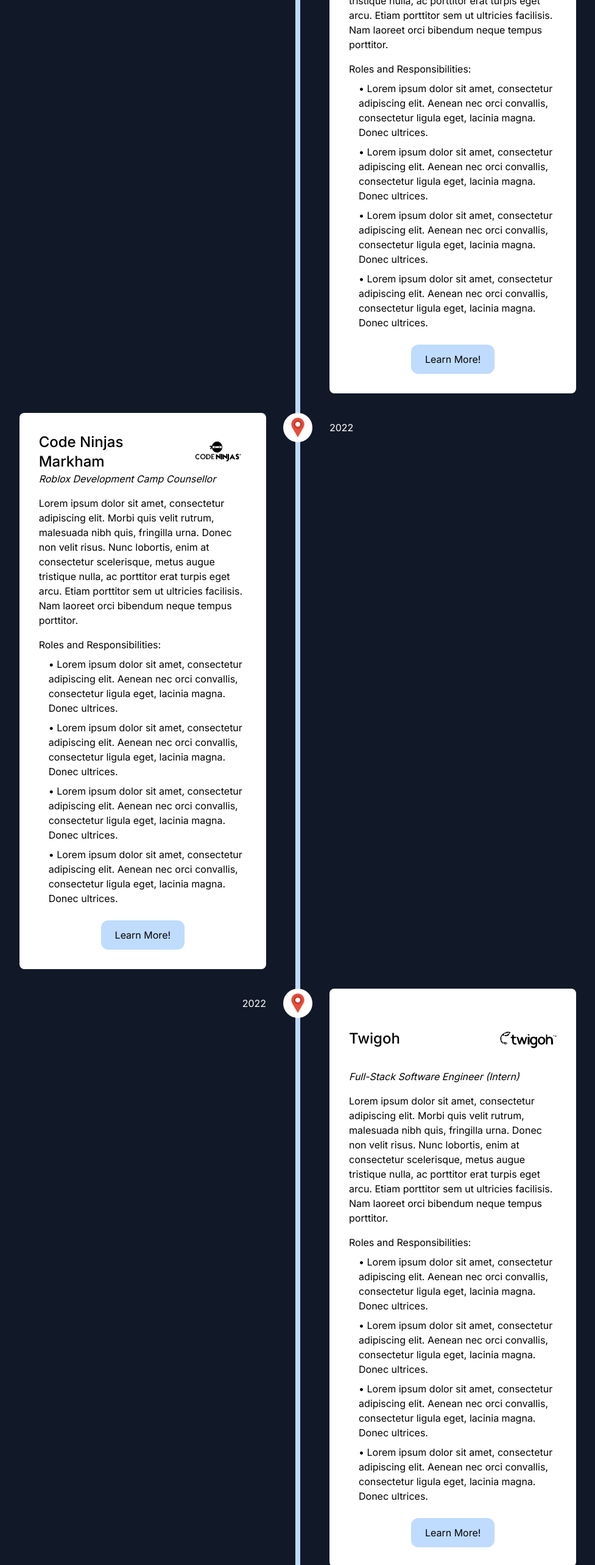
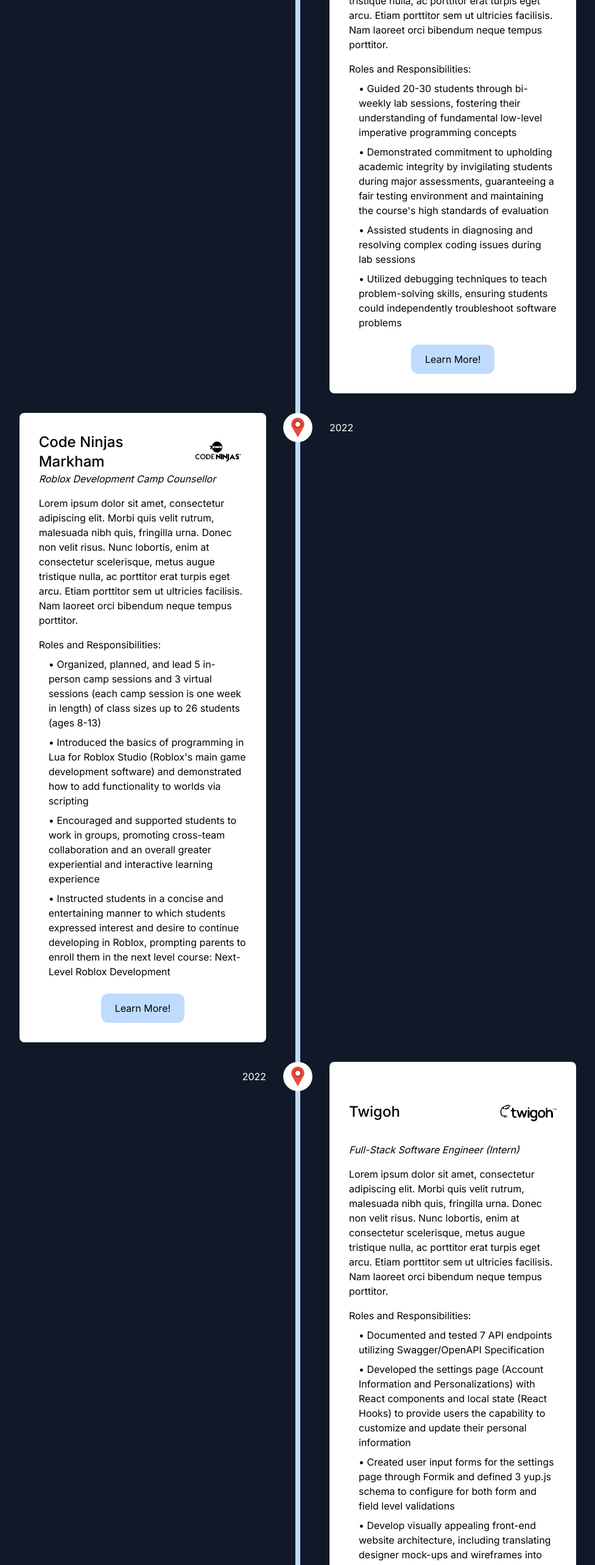
Before and after one commit to chene40/personal-website, a Next.js app: page /experiences in a window 1280 px wide. Shown: the part 3540-6106 px from the top of the page at 61% size, without its empty margins (151-1128 px from the left). Built offline with nearby package versions, Linux system fonts and the light colour scheme.

Commit message:
enhan: populated experiences page with responsibility points

```diff
--- a/data/experiences-full.ts
+++ b/data/experiences-full.ts
@@ -112,10 +112,10 @@
       alt: "McMaster University's Logo",
     },
     tasks: [
-      "Lorem ipsum dolor sit amet, consectetur adipiscing elit. Aenean nec orci convallis, consectetur ligula eget, lacinia magna. Donec ultrices.",
-      "Lorem ipsum dolor sit amet, consectetur adipiscing elit. Aenean nec orci convallis, consectetur ligula eget, lacinia magna. Donec ultrices.",
-      "Lorem ipsum dolor sit amet, consectetur adipiscing elit. Aenean nec orci convallis, consectetur ligula eget, lacinia magna. Donec ultrices.",
-      "Lorem ipsum dolor sit amet, consectetur adipiscing elit. Aenean nec orci convallis, consectetur ligula eget, lacinia magna. Donec ultrices.",
+      "Guided 20-30 students through bi-weekly lab sessions, fostering their understanding of fundamental low-level imperative programming concepts",
+      "Demonstrated commitment to upholding academic integrity by invigilating students during major assessments, guaranteeing a fair testing environment and maintaining the course's high standards of evaluation",
+      "Assisted students in diagnosing and resolving complex coding issues during lab sessions",
+      "Utilized debugging techniques to teach problem-solving skills, ensuring students could independently troubleshoot software problems",
     ],
     idTag: "SFWRENG2XC3",
   },
@@ -138,10 +138,10 @@
       alt: "Code Ninjas' Logo",
     },
     tasks: [
-      "Lorem ipsum dolor sit amet, consectetur adipiscing elit. Aenean nec orci convallis, consectetur ligula eget, lacinia magna. Donec ultrices.",
-      "Lorem ipsum dolor sit amet, consectetur adipiscing elit. Aenean nec orci convallis, consectetur ligula eget, lacinia magna. Donec ultrices.",
-      "Lorem ipsum dolor sit amet, consectetur adipiscing elit. Aenean nec orci convallis, consectetur ligula eget, lacinia magna. Donec ultrices.",
-      "Lorem ipsum dolor sit amet, consectetur adipiscing elit. Aenean nec orci convallis, consectetur ligula eget, lacinia magna. Donec ultrices.",
+      "Organized, planned, and lead 5 in-person camp sessions and 3 virtual sessions (each camp session is one week in length) of class sizes up to 26 students (ages 8-13)",
+      "Introduced the basics of programming in Lua for Roblox Studio (Roblox's main game development software) and demonstrated how to add functionality to worlds via scripting",
+      "Encouraged and supported students to work in groups, promoting cross-team collaboration and an overall greater experiential and interactive learning experience",
+      "Instructed students in a concise and entertaining manner to which students expressed interest and desire to continue developing in Roblox, prompting parents to enroll them in the next level course: Next-Level Roblox Development",
     ],
     idTag: "CodeNinjasMarkham",
   },
@@ -174,10 +174,10 @@
       alt: "Twigoh's Logo",
     },
     tasks: [
-      "Lorem ipsum dolor sit amet, consectetur adipiscing elit. Aenean nec orci convallis, consectetur ligula eget, lacinia magna. Donec ultrices.",
-      "Lorem ipsum dolor sit amet, consectetur adipiscing elit. Aenean nec orci convallis, consectetur ligula eget, lacinia magna. Donec ultrices.",
-      "Lorem ipsum dolor sit amet, consectetur adipiscing elit. Aenean nec orci convallis, consectetur ligula eget, lacinia magna. Donec ultrices.",
-      "Lorem ipsum dolor sit amet, consectetur adipiscing elit. Aenean nec orci convallis, consectetur ligula eget, lacinia magna. Donec ultrices.",
+      "Documented and tested 7 API endpoints utilizing Swagger/OpenAPI Specification",
+      "Developed the settings page (Account Information and Personalizations) with React components and local state (React Hooks) to provide users the capability to customize and update their personal information",
+      "Created user input forms for the settings page through Formik and defined 3 yup.js schema to configure for both form and field level validations",
+      "Develop visually appealing front-end website architecture, including translating designer mock-ups and wireframes into front-end code",
     ],
     idTag: "Twigoh",
   },
```
